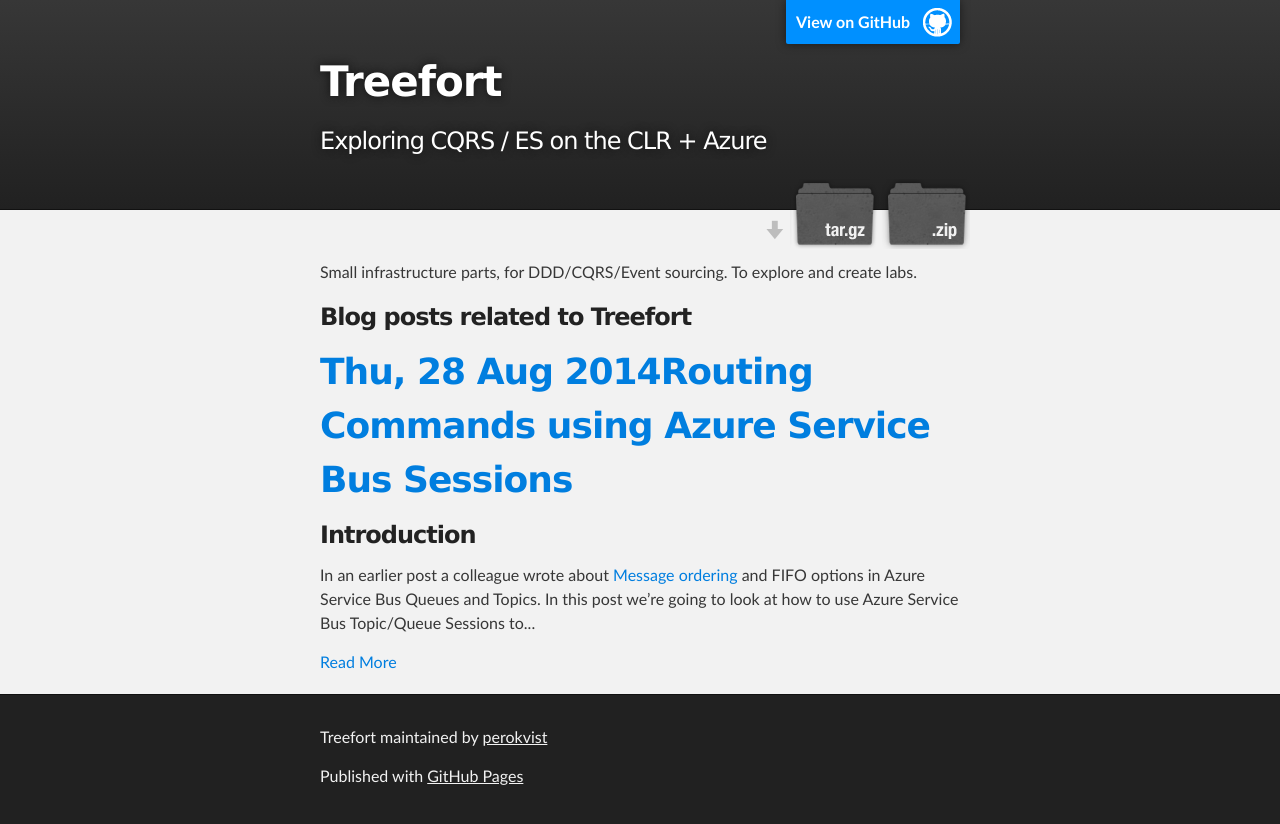
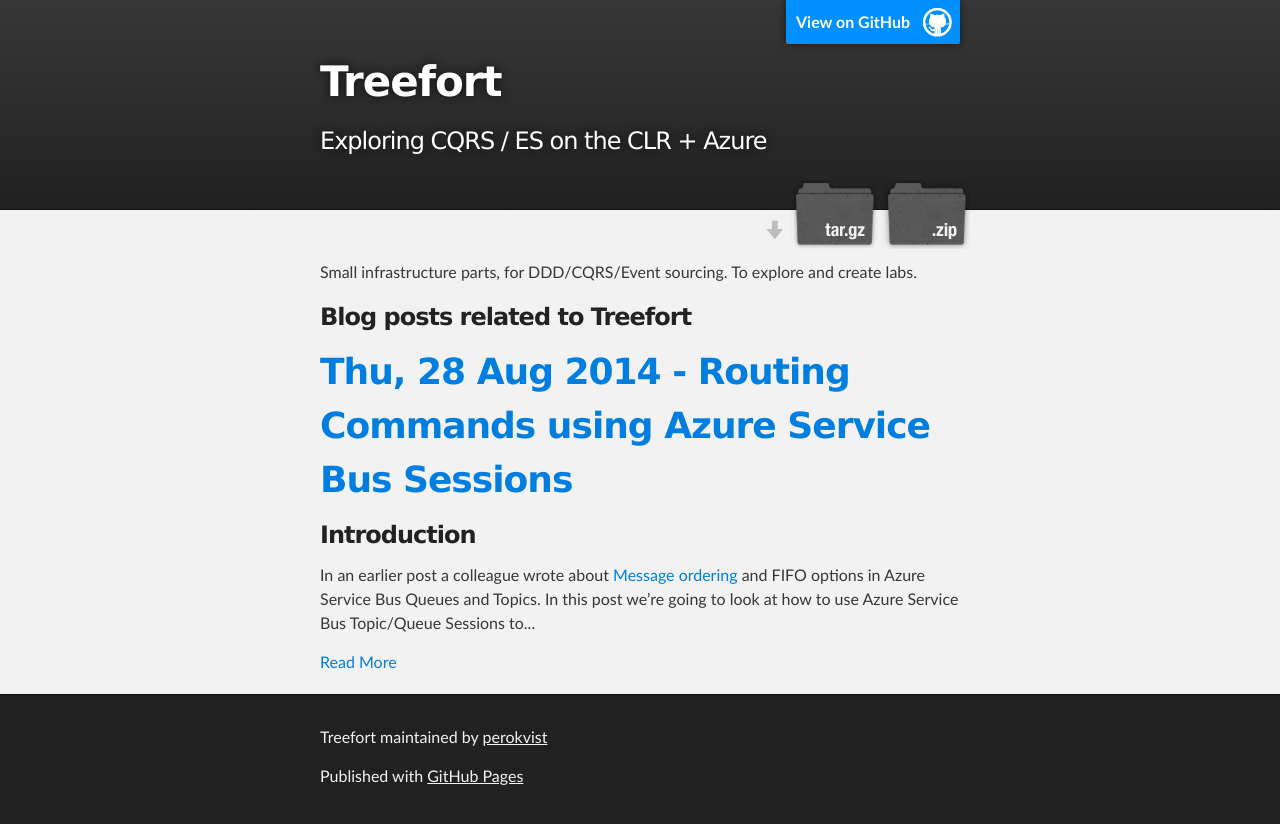
Before and after one commit to perokvist/Treefort, a Jekyll site: the page built from index.html, in a window 1280 px wide. Shown: the top 824 px of the page. Built offline with Jekyll 4.4.1, drawn with Linux system fonts in a browser that asks for light colours.

```diff
--- a/index.html
+++ b/index.html
@@ -12,7 +12,7 @@ layout: default
     {% for post in site.posts %}
     <article class="post">
 
-        <h1><a href="{{ site.baseurl }}{{ post.url }}">{{ post.date | date: "%a, %d %b %Y" }}{{ post.title }}</a></h1>
+        <h1><a href="{{ site.baseurl }}{{ post.url }}">{{ post.date | date: "%a, %d %b %Y" }} - {{ post.title }}</a></h1>
 
         <div class="entry">
             {{ post.content | truncatewords:40}}
```
